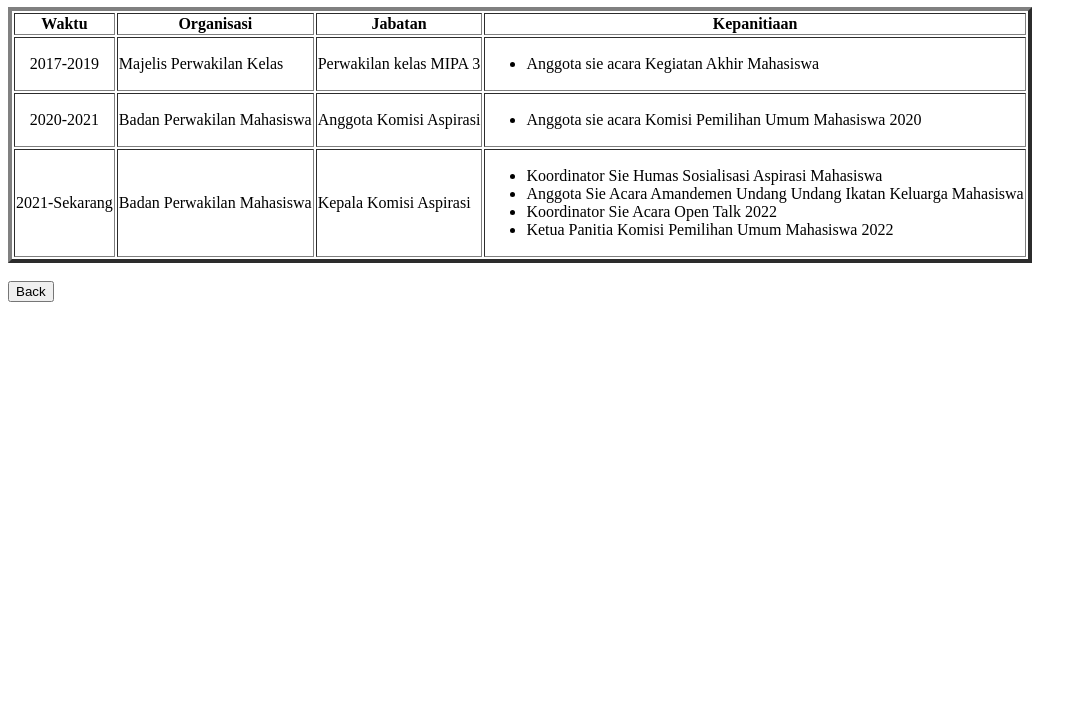
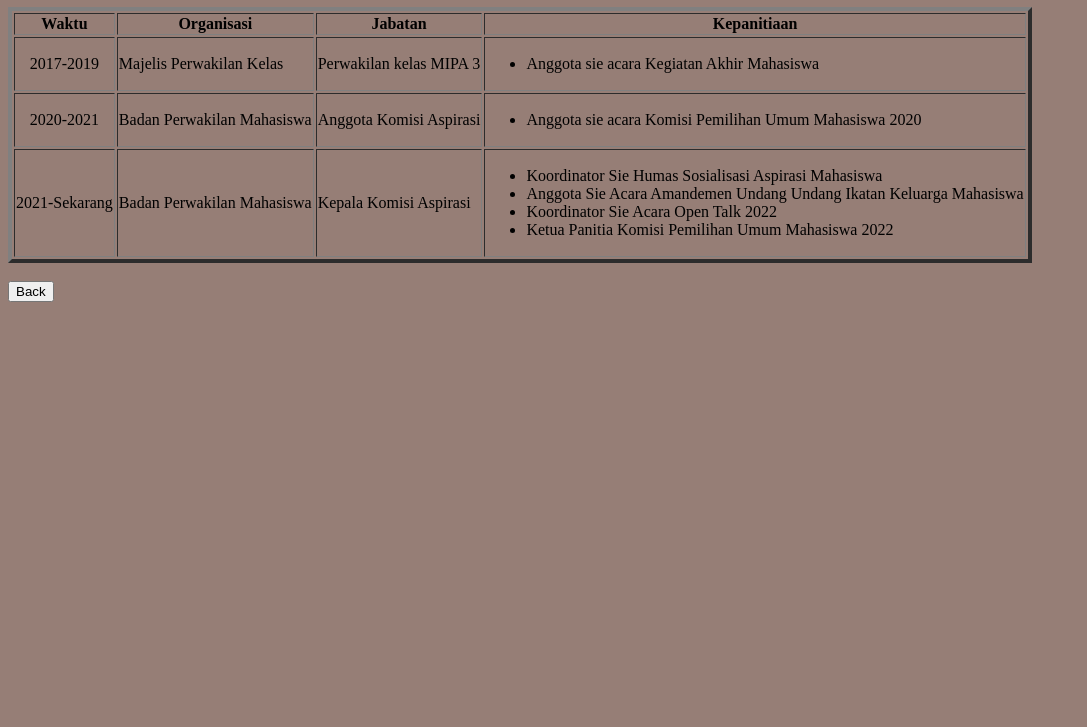
Before and after one commit to arifahnolika/arifahnolika.github.io, a plain HTML site: page portofolio.html in a window 1280 px wide. Shown: the part 73-800 px from the top of the page, without its empty margins (0-1087 px from the left). Drawn offline with Linux system fonts and the light colour scheme.

Commit message:
Tambah CSS

```diff
--- a/portofolio.html
+++ b/portofolio.html
@@ -54,3 +54,21 @@
     <button title="Kembali ke biodata" onclick="window.location.href='Tugas_Arifah Nolika Stya.html'">Back</button>
 </body>
 </html>
+    <head>
+        <style>
+            body {
+                background-color: #967E76 ;
+            }
+
+            ::-webkit-scrollbar {
+              width: 1rem;
+              height: 1rem;
+          }
+          ::-webkit-scrollbar-track {
+              background-color: #472D2D;
+              border-radius: 5rem;
+          }
+          ::-webkit-scrollbar-thumb {
+              background-color: #D7C0AE;
+              border-radius: 5rem
+          }
```
